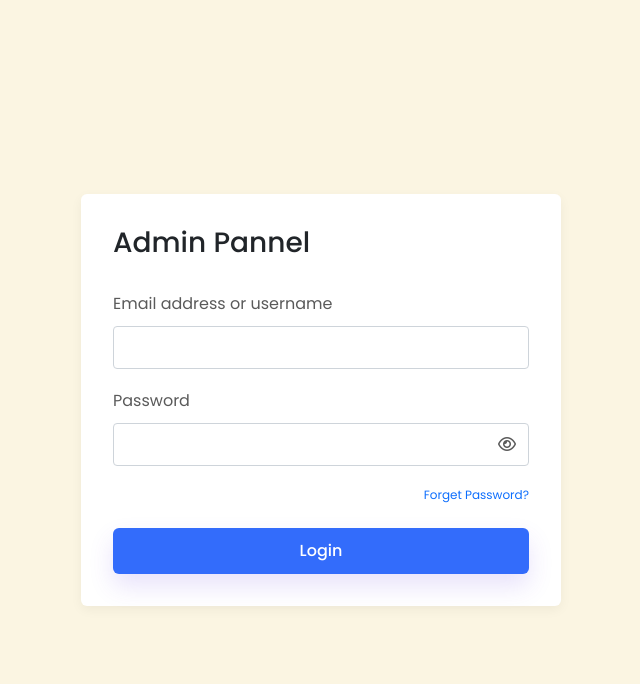
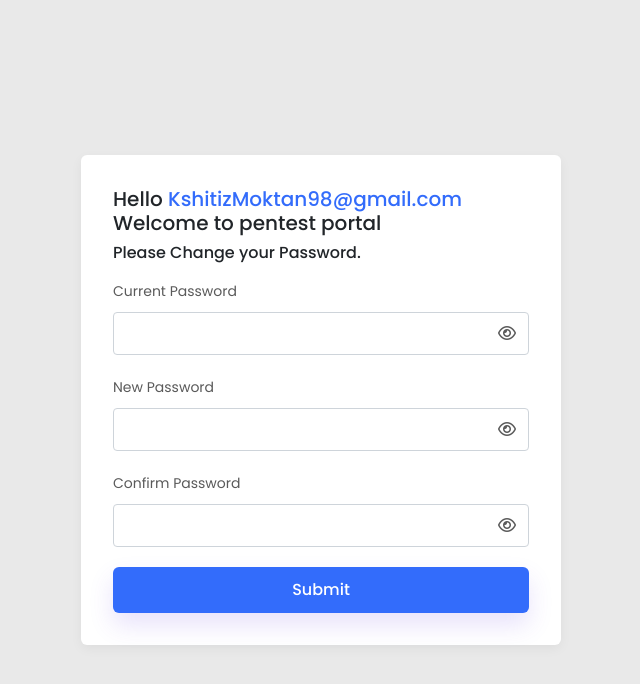
Before and after one commit to GrZGunsel/PemtestPorta-, a plain HTML site: page Html/ChangePassword.html in a window 1280 px wide. Shown: the whole page, without its empty margins (319-959 px from the left). Drawn offline with nearby package versions, Linux system fonts and the light colour scheme.

Commit message:
chagne password addded

```diff
--- a/Css/main.css
+++ b/Css/main.css
@@ -906,6 +906,7 @@ Login screen */
 .logincontainer .form-group label {
   color: rgb(90, 90, 90);
   margin-bottom: 10px;
+  font-size: 14px;
 }
 .logincontainer .form-group .form-control {
   display: flex;
--- a/Html/Login.html
+++ b/Html/ChangePassword.html
@@ -24,32 +24,37 @@
   <body>
     <section
       class="d-flex justify-content-center align-items-center"
-      style="height: 100vh; width: 100%; background: #fbf5e2"
+      style="height: 100vh; width: 100%; background: #e9e9e9"
     >
       <div class="loginpannel">
         <div class="logincontainer">
-          <h3>Admin Pannel</h3>
+          <h5 class="mb-2 ">Hello <span style="color: #336cfb;">KshitizMoktan98@gmail.com</span> Welcome to pentest portal</h5>
+          <h6 class="mb-3 ">Please Change your Password.</h6 class="mb-3">
           <form action="">
             <div class="form-group">
-              <label for="">Email address or username</label>
-              <div class="input form-control">
-                <input type="email" name="" id="" />
-              </div>
-            </div>
-            <div class="form-group">
-              <label for="">Password</label>
+              <label for="">Current Password</label>
               <div class="input form-control">
                 <input type="password" name="" id="" />
                 <i class="far fa-eye"></i>
               </div>
             </div>
-            <div class="d-flex justify-content-end mb-4">
-              <a href="">
-                <p>Forget Password?</p>
-              </a>
+            <div class="form-group">
+              <label for="">New Password</label>
+              <div class="input form-control">
+                <input type="password" name="" id="" />
+                <i class="far fa-eye"></i>
+              </div>
             </div>
+            <div class="form-group">
+              <label for="">Confirm Password</label>
+              <div class="input form-control">
+                <input type="password" name="" id="" />
+                <i class="far fa-eye"></i>
+              </div>
+            </div>
+
             <div class="button">
-              <button class="primarybtn btn">Login</button>
+              <button class="primarybtn btn">Submit</button>
             </div>
           </form>
         </div>
```
